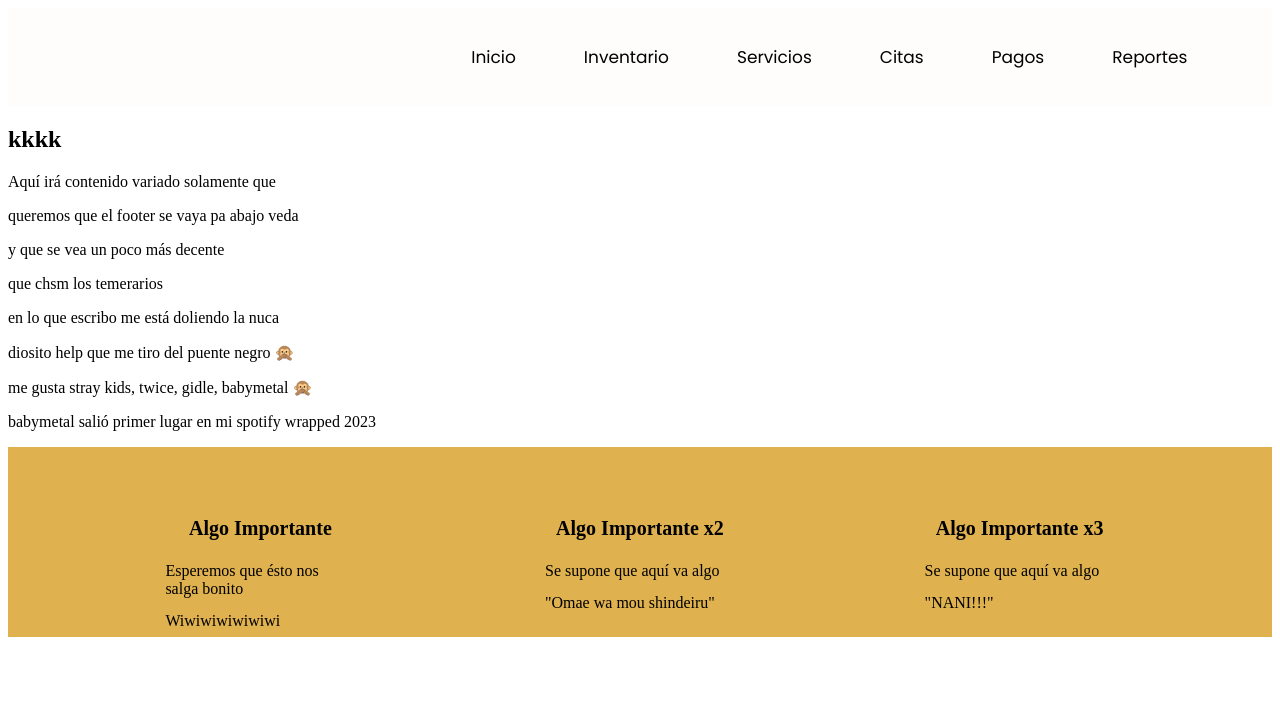
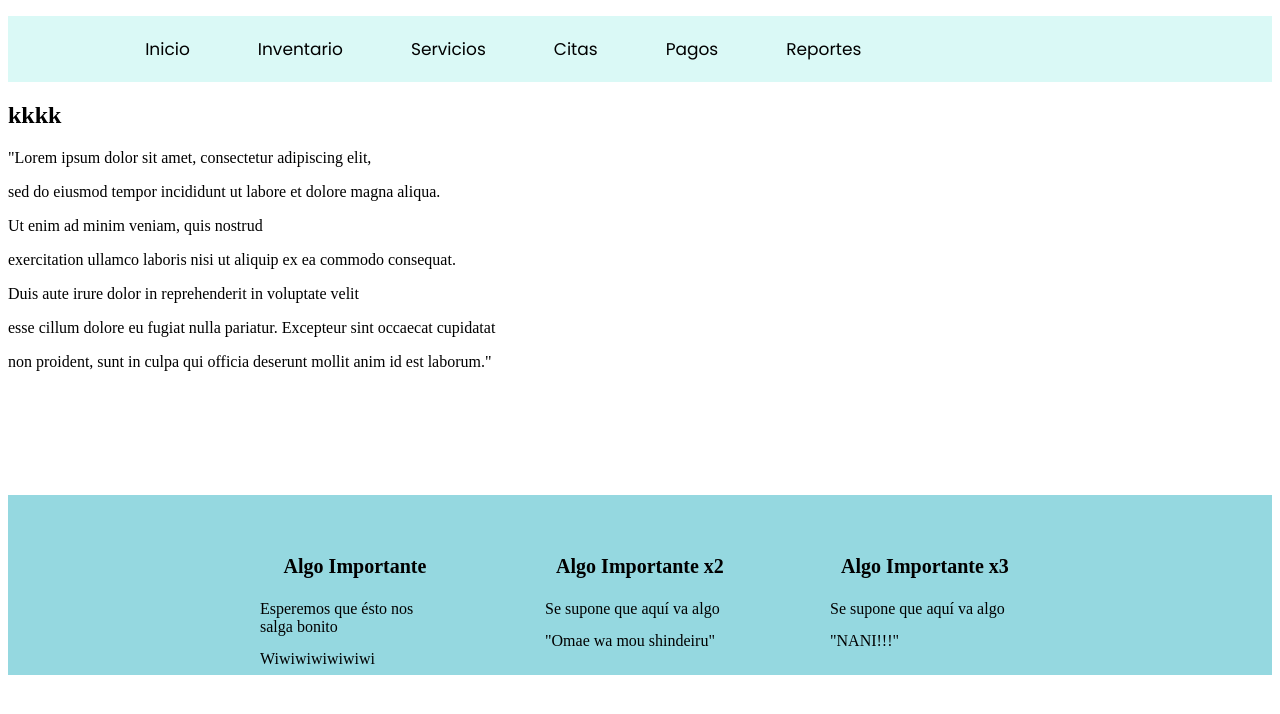
Before and after one commit to daelsour/Taller-Mecanico, a Vue app: page / in a window 1280 px wide. Shown: the top 714 px of the page. Built offline with nearby package versions, Linux system fonts and the light colour scheme; a web font is replaced by a local one.

Commit message:
Αν το δει κάποιος άλλος, φύγε, πολυάσχολος.

```diff
--- a/src/App.vue
+++ b/src/App.vue
@@ -1,14 +1,6 @@
 <template>
     <div id="app">
   <nav class="navbar">
-     <div class="navdiv">
-      <pre>
-
-      </pre>
-      <div>
-
-      </div>
-
    <ul>
         <li><a><router-link to="/">Inicio</router-link></a></li>
         <li><a><router-link to="/inv">Inventario</router-link></a> </li>
@@ -17,7 +9,6 @@
         <li><a><router-link to="/pago">Pagos</router-link></a></li>
         <li><a><router-link to="/repo">Reportes</router-link></a></li>
      </ul>
-       </div>
     </nav>
 </div>
 <router-view/>
@@ -27,7 +18,7 @@
 @import url('https://fonts.googleapis.com/css2?family=Poppins&display=swap');
 @import url('https://fonts.googleapis.com/css2?family=Agbalumo&family=Great+Vibes&display=swap');
 
-  .kit{
+  .kit {
     width: 90px;
     height: 80px;
     top:4%;
@@ -36,31 +27,24 @@
   :root {
     --color-primary: rgb(164, 108, 245);
     --color-white: #000000;
-    --color-black: #fffcfc;
+    --color-black: #F5F1F1;
   }
-
-      /* menuo*/
   .navbar{
-        background-color: var(--color-black);
+     background: rgb(218, 249, 246);
      font-family: 'Poppins', serif;
      padding-right: 15px;
      padding-left: 15px;
-        padding: 0 4%;
+     padding: 0 5%;
    }
-      /* menu*/
    .navdiv{
      display: flex;
      align-items: center;
      justify-content: space-between;
-
     }
-
-      /* apartado los menus*/
     ul li {
      display: inline-block;
      position: relative;
     }
-      /* apartado los menus*/
     ul li a {
      display: block;
      padding: 10px 17px;
@@ -69,9 +53,7 @@
      text-align: center;
      font-size: 17px;
      font-family: 'Poppins', monospace;
-
     }
-    /* cambio de color cuando pasa el mause*/
     ul li a:hover {
       background: rgb(138, 177, 245);
       border-radius: 10px;
--- a/src/components/HelloWorld.vue
+++ b/src/components/HelloWorld.vue
@@ -1 +1,61 @@
-z
+<template>
+  <div class="hello">
+    <h1>{{ msg }}</h1>
+    <p>
+      For a guide and recipes on how to configure / customize this project,<br>
+      check out the
+      <a href="https://cli.vuejs.org" target="_blank" rel="noopener">vue-cli documentation</a>.
+    </p>
+    <h3>Installed CLI Plugins</h3>
+    <ul>
+      <li><a href="https://github.com/vuejs/vue-cli/tree/dev/packages/%40vue/cli-plugin-babel" target="_blank" rel="noopener">babel</a></li>
+      <li><a href="https://github.com/vuejs/vue-cli/tree/dev/packages/%40vue/cli-plugin-pwa" target="_blank" rel="noopener">pwa</a></li>
+      <li><a href="https://github.com/vuejs/vue-cli/tree/dev/packages/%40vue/cli-plugin-router" target="_blank" rel="noopener">router</a></li>
+      <li><a href="https://github.com/vuejs/vue-cli/tree/dev/packages/%40vue/cli-plugin-vuex" target="_blank" rel="noopener">vuex</a></li>
+      <li><a href="https://github.com/vuejs/vue-cli/tree/dev/packages/%40vue/cli-plugin-eslint" target="_blank" rel="noopener">eslint</a></li>
+    </ul>
+    <h3>Essential Links</h3>
+    <ul>
+      <li><a href="https://vuejs.org" target="_blank" rel="noopener">Core Docs</a></li>
+      <li><a href="https://forum.vuejs.org" target="_blank" rel="noopener">Forum</a></li>
+      <li><a href="https://chat.vuejs.org" target="_blank" rel="noopener">Community Chat</a></li>
+      <li><a href="https://twitter.com/vuejs" target="_blank" rel="noopener">Twitter</a></li>
+      <li><a href="https://news.vuejs.org" target="_blank" rel="noopener">News</a></li>
+    </ul>
+    <h3>Ecosystem</h3>
+    <ul>
+      <li><a href="https://router.vuejs.org" target="_blank" rel="noopener">vue-router</a></li>
+      <li><a href="https://vuex.vuejs.org" target="_blank" rel="noopener">vuex</a></li>
+      <li><a href="https://github.com/vuejs/vue-devtools#vue-devtools" target="_blank" rel="noopener">vue-devtools</a></li>
+      <li><a href="https://vue-loader.vuejs.org" target="_blank" rel="noopener">vue-loader</a></li>
+      <li><a href="https://github.com/vuejs/awesome-vue" target="_blank" rel="noopener">awesome-vue</a></li>
+    </ul>
+  </div>
+</template>
+
+<script>
+export default {
+  name: 'HelloWorld',
+  props: {
+    msg: String
+  }
+}
+</script>
+
+<!-- Add "scoped" attribute to limit CSS to this component only -->
+<style scoped>
+h3 {
+  margin: 40px 0 0;
+}
+ul {
+  list-style-type: none;
+  padding: 0;
+}
+li {
+  display: inline-block;
+  margin: 0 10px;
+}
+a {
+  color: #42b983;
+}
+</style>
--- a/src/views/HomeView.vue
+++ b/src/views/HomeView.vue
@@ -1,15 +1,20 @@
 <template>
   <h2>kkkk</h2>
-  <p>Aquí irá contenido variado solamente que</p>
-  <p>queremos que el footer se vaya pa abajo veda</p>
-  <p>y que se vea un poco más decente</p>
-  <p>que chsm los temerarios</p>
-  <p>en lo que escribo me está doliendo la nuca</p>
-  <p>diosito help que me tiro del puente negro 🙊</p>
-  <p>me gusta stray kids, twice, gidle, babymetal 🙊</p>
-  <p>babymetal salió primer lugar en mi spotify wrapped 2023</p>
+  <p>"Lorem ipsum dolor sit amet, consectetur adipiscing elit,</p>
+  <p>sed do eiusmod tempor incididunt ut labore et dolore magna aliqua.</p>
+  <p>Ut enim ad minim veniam, quis nostrud</p>
+  <p>exercitation ullamco laboris nisi ut aliquip ex ea commodo consequat.</p>
+  <p>Duis aute irure dolor in reprehenderit in voluptate velit</p>
+  <p>esse cillum dolore eu fugiat nulla pariatur. Excepteur sint occaecat cupidatat</p>
+  <p>non proident, sunt in culpa qui officia deserunt mollit anim id est laborum."</p>
+  <br>
+  <br>
+  <br>
+  <br>
+  <br>
+  <br>
   <footer>
-        <div class="containert">
+        <div class="contenedor">
             <div class="footer-content">
                 <h3>Algo Importante</h3>
                 <p>Esperemos que ésto nos salga bonito</p>
@@ -31,85 +36,42 @@
 </template>
 
 <style>
-footer{
-        background:#dfb14f;
-        padding-top: 50px;
+    footer {
+        background:#95D8E0;
+        padding-top: 40px;
     }
-    .containert{
+    .contenedor {
         width: 1140px;
         margin: auto;
         display: flex;
         justify-content: center;
     }
-    .footer-content{
-        width: 33.3%;
+    .footer-content {
+        width: 25%;
     }
-    h3{
+    h3 {
         font-size: 20px;
         margin-bottom: 15px;
         text-align: center;
     }
-    .footer-content p{
+    .footer-content p {
         width:190px;
         margin: auto;
         padding: 7px;
     }
-    .footer-content ul{
-        text-align: center;
-    }
-    .list{
-        padding: 0;
-    }
-    .list li{
-        width: auto;
-        text-align: center;
-        list-style-type:none;
-        padding: 7px;
-        position: relative;
-    }
-    .list li::before{
-        content: '';
-        position: absolute;
-        transform: translate(-50%,-50%);
-        left: 50%;
-        top: 100%;
-        width: 0;
-        height: 2px;
-        background: #f18930;
-        transition-duration: .5s;
-    }
-    .list li:hover::before{
-        width: 70px;
-    }
-    .social-icons{
-        text-align: center;
-        padding: 0;
-    }
-    .social-icons li{
-        display: inline-block;
-        text-align: center;
-        padding: 5px;
-    }
-    .social-icons i{
-        color: white;
-        font-size: 15px;
-    }
-    a{
+    a {
         text-decoration: none;
     }
-    a:hover{
-        color: #f18930;
+    a:hover {
+        color: #FFFFFF;
     }
-    .social-icons i:hover{
-        color: #f18930;
-    }
-    .bottom-bar{
+    .bottom-bar {
         background: #f18930;
         text-align: center;
         padding: 10px 0;
         margin-top: 50px;
     }
-    .bottom-bar p{
+    .bottom-bar p {
         color: #343434;
         margin: 0;
         font-size: 16px;
```
Lines whose indentation alone changed are shown as unchanged.
